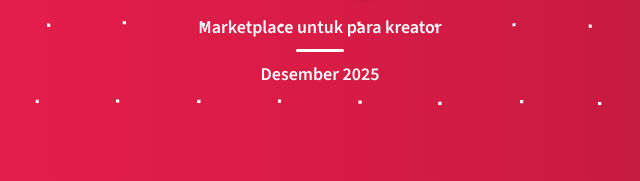
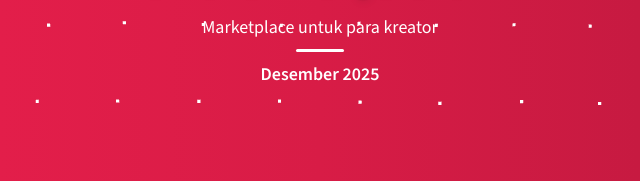
Before and after one commit to PenguinQ/kariacoo-landing, a website built with Vite: page index.html in a window 1280 px wide. Shown: the part 464-645 px from the top of the page, 320-960 px from the left. Built offline with nearby package versions, Linux system fonts and the light colour scheme; animation ran at ten frames a second.

Commit message:
feat: update text weight

```diff
--- a/index.html
+++ b/index.html
@@ -54,7 +54,7 @@
           karya di sini!
         </h1>
         <div class="flex flex-col items-center gap-2">
-          <p class="text-base sm:text-lg font-semibold">Marketplace untuk para kreator</p>
+          <p class="text-base sm:text-lg">Marketplace untuk para kreator</p>
           <hr class="w-12 h-0.75 bg-white border-none rounded-lg" />
           <span class="text-base sm:text-lg font-semibold">Desember 2025</span>
         </div>
```
